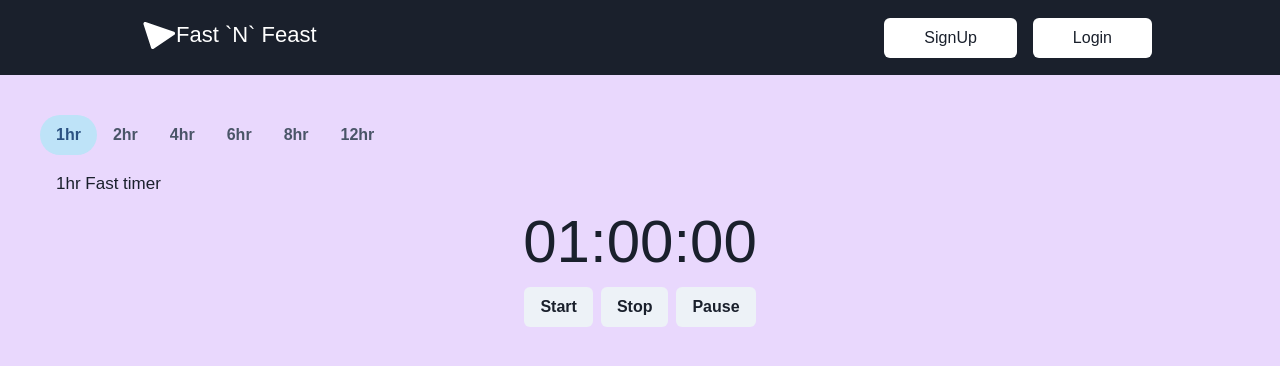
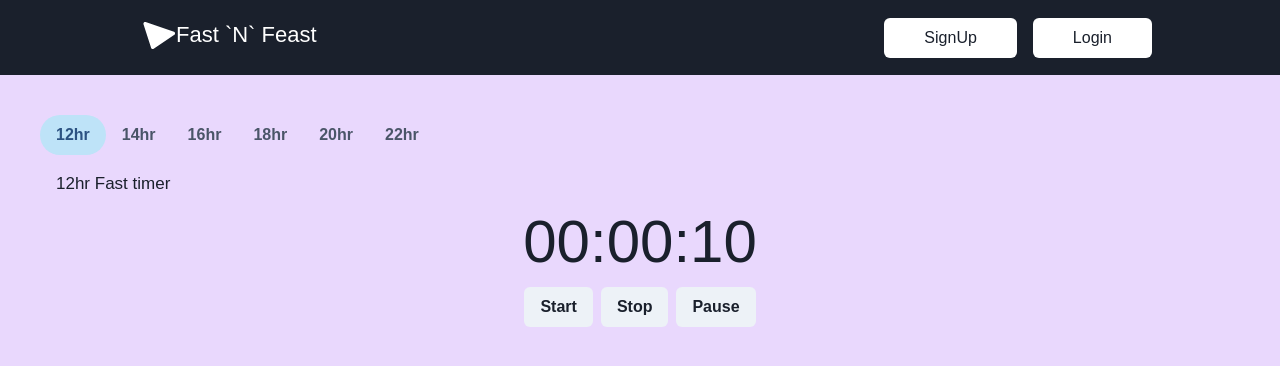
Before and after one commit to Clemon1/BMI_App2, a React (Create React App) app in the folder frontend/bmi/: page /fastTimer in a window 1280 px wide. Shown: the top 366 px of the page. Built offline with nearby package versions, Linux system fonts and the light colour scheme.

Commit message:
fast timer update

```diff
--- a/frontend/bmi/src/pages/fastTimer.jsx
+++ b/frontend/bmi/src/pages/fastTimer.jsx
@@ -14,61 +14,61 @@ const FastTimer = () => {
     <Box padding={10} height={"100vh"}>
       <Tabs variant='soft-rounded' colorScheme='blue'>
         <TabList>
-          <Tab>1hr</Tab>
-          <Tab>2hr</Tab>
-          <Tab>4hr</Tab>
-          <Tab>6hr</Tab>
-          <Tab>8hr</Tab>
           <Tab>12hr</Tab>
+          <Tab>14hr</Tab>
+          <Tab>16hr</Tab>
+          <Tab>18hr</Tab>
+          <Tab>20hr</Tab>
+          <Tab>22hr</Tab>
         </TabList>
         <TabPanels>
           <TabPanel>
             <Text fontSize={17} fontWeight={500}>
               {" "}
-              1hr Fast timer
+              12hr Fast timer
             </Text>
             <Box style={{ textAlign: "center" }}>
-              <Countdown hours={1} minutes={0} seconds={0} />
+              <Countdown hours={0} minutes={0} seconds={10} />
             </Box>
           </TabPanel>
           <TabPanel>
             <Text fontSize={17} fontWeight={500}>
-              2hr Fast timer
+              14hr Fast timer
             </Text>
             <Box style={{ textAlign: "center" }}>
-              <Countdown hours={2} minutes={0} seconds={0} />
+              <Countdown hours={14} minutes={0} seconds={0} />
             </Box>
           </TabPanel>
           <TabPanel>
             <Text fontSize={17} fontWeight={500}>
-              4hr Fast timer
+              16hr Fast timer
             </Text>
             <Box style={{ textAlign: "center" }}>
-              <Countdown hours={4} minutes={0} seconds={0} />
+              <Countdown hours={16} minutes={0} seconds={0} />
             </Box>
           </TabPanel>
           <TabPanel>
             <Text fontSize={17} fontWeight={500}>
-              6hr Fast timer
+              18hr Fast timer
             </Text>
             <Box style={{ textAlign: "center" }}>
-              <Countdown hours={6} minutes={0} seconds={0} />
+              <Countdown hours={18} minutes={0} seconds={0} />
             </Box>
           </TabPanel>
           <TabPanel>
             <Text fontSize={17} fontWeight={500}>
-              8hr Fast timer
+              20hr Fast timer
             </Text>
             <Box style={{ textAlign: "center" }}>
-              <Countdown hours={8} minutes={0} seconds={0} />
+              <Countdown hours={20} minutes={0} seconds={0} />
             </Box>
           </TabPanel>
           <TabPanel>
             <Text fontSize={17} fontWeight={500}>
-              12hr Fast timer
+              22hr Fast timer
             </Text>
             <Box style={{ textAlign: "center" }}>
-              <Countdown hours={12} minutes={0} seconds={0} />
+              <Countdown hours={22} minutes={0} seconds={0} />
             </Box>
           </TabPanel>
         </TabPanels>
```
